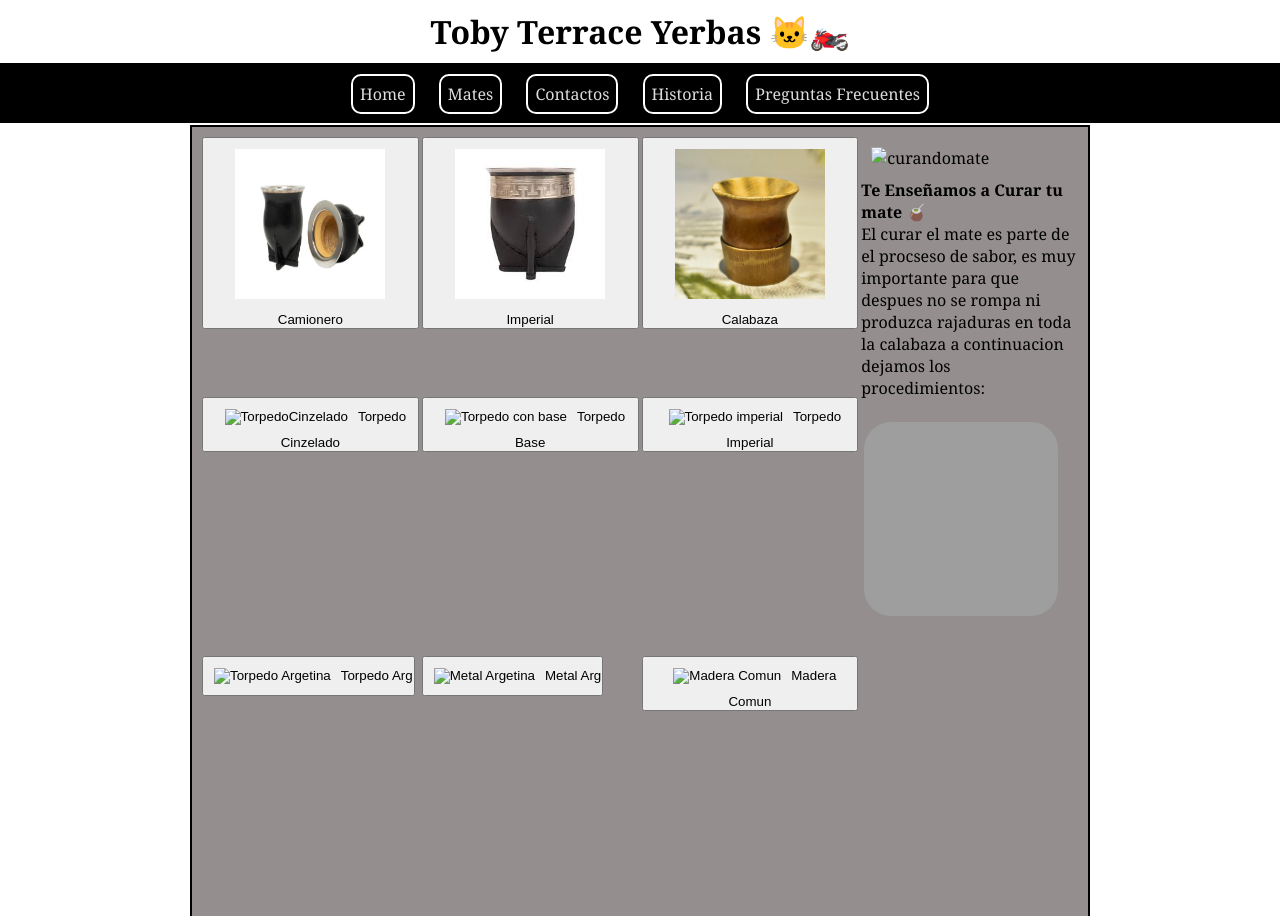
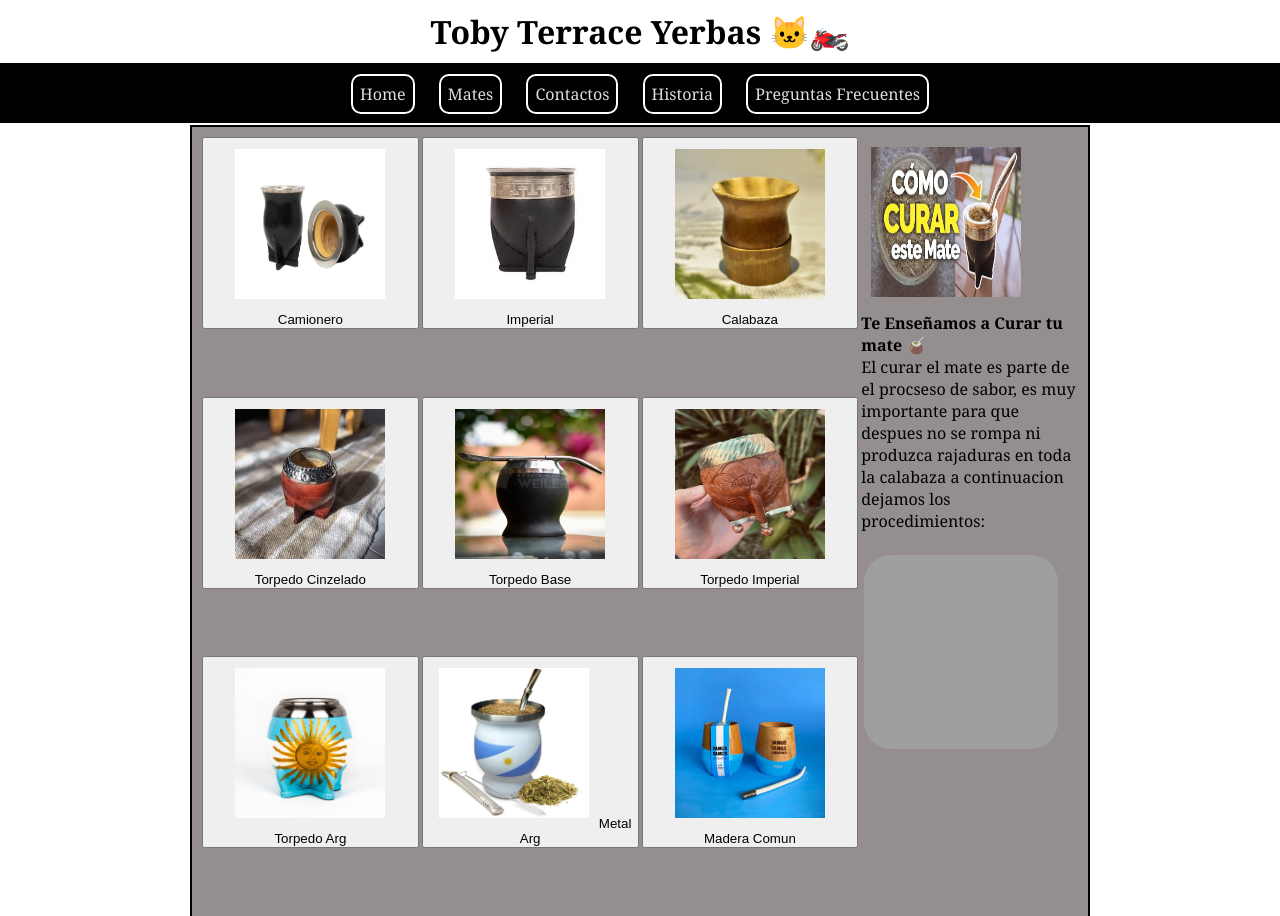
Before and after one commit to MurriDiaz/PreEntrega3-MauricioDiaz, a plain HTML site: page pages/page2.html in a window 1280 px wide. Shown: the top 916 px of the page. Drawn offline with Linux system fonts and the light colour scheme; the site is published under a folder, as on GitHub Pages, so addresses that start at the root find nothing; grey boxes are pictures that could not be loaded.

Commit message:
Update page2.html
reparando link

```diff
--- a/pages/page2.html
+++ b/pages/page2.html
@@ -47,36 +47,36 @@
         </div>
         <div class="mate4">
             <button>
-            <img src="/Multimedia/mates/mate4.jpg" alt="TorpedoCinzelado">Torpedo Cinzelado
+            <img src="../Multimedia/mates/mate4.jpg" alt="TorpedoCinzelado">Torpedo Cinzelado
         </button>
         </div>
         <div class="mate5">
             <button>
-            <img src="/Multimedia/mates/mate5.jpeg" alt="Torpedo con base">Torpedo Base
+            <img src="../Multimedia/mates/mate5.jpeg" alt="Torpedo con base">Torpedo Base
         </button>
         </div>
         <div class="mate6">
             <button>
-            <img src="/Multimedia/mates/mate6.jpeg" alt="Torpedo imperial">Torpedo Imperial
+            <img src="../Multimedia/mates/mate6.jpeg" alt="Torpedo imperial">Torpedo Imperial
         </button>
         </div>
         <div class="mate7">
             <button>
-            <img src="/Multimedia/mates/mate7.jpg" alt="Torpedo Argetina">Torpedo Arg
+            <img src="../Multimedia/mates/mate7.jpg" alt="Torpedo Argetina">Torpedo Arg
         </button>
         </div>
         <div class="mate8">
             <button>
-            <img src="/Multimedia/mates/mate8.jpg" alt="Metal Argetina">Metal Arg
+            <img src="../Multimedia/mates/mate8.jpg" alt="Metal Argetina">Metal Arg
         </button>
         </div>
         <div class="mate9">
             <button>
-            <img src="/Multimedia/mates/mate9.jpg" alt="Madera Comun">Madera Comun
+            <img src="../Multimedia/mates/mate9.jpg" alt="Madera Comun">Madera Comun
         </button>
         </div>
         <div class="cuidadomate">
-            <img src="/Multimedia/mates/curadomate..jpg" alt="curandomate">
+            <img src="../Multimedia/mates/curadomate..jpg" alt="curandomate">
             <h4>Te Enseñamos a Curar tu mate 🧉</h4>
             <p>El curar el mate es parte de el procseso de sabor, es muy importante para que despues no se rompa ni produzca rajaduras en toda la calabaza a continuacion dejamos los procedimientos:</p>
             <div>
```
